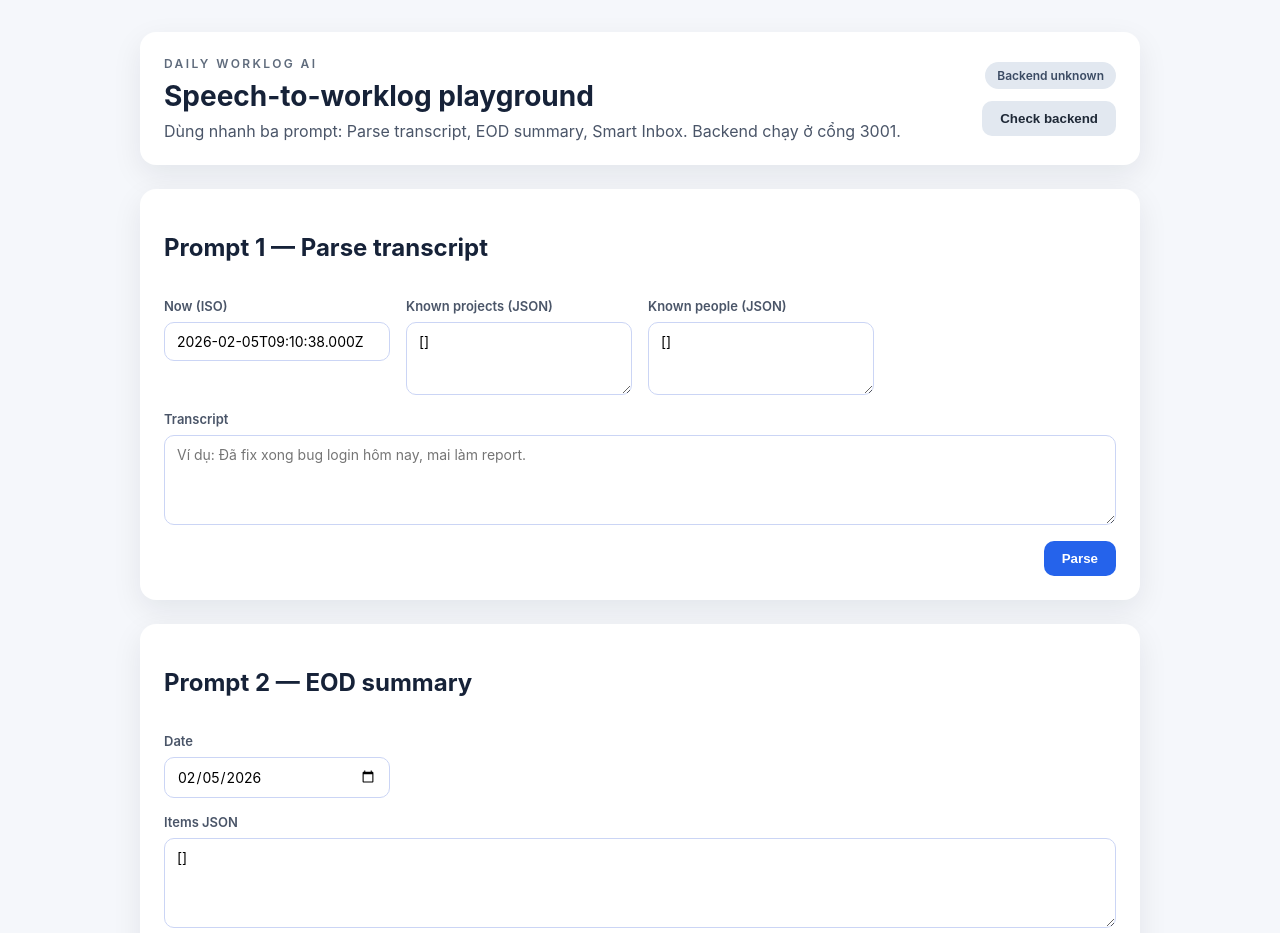
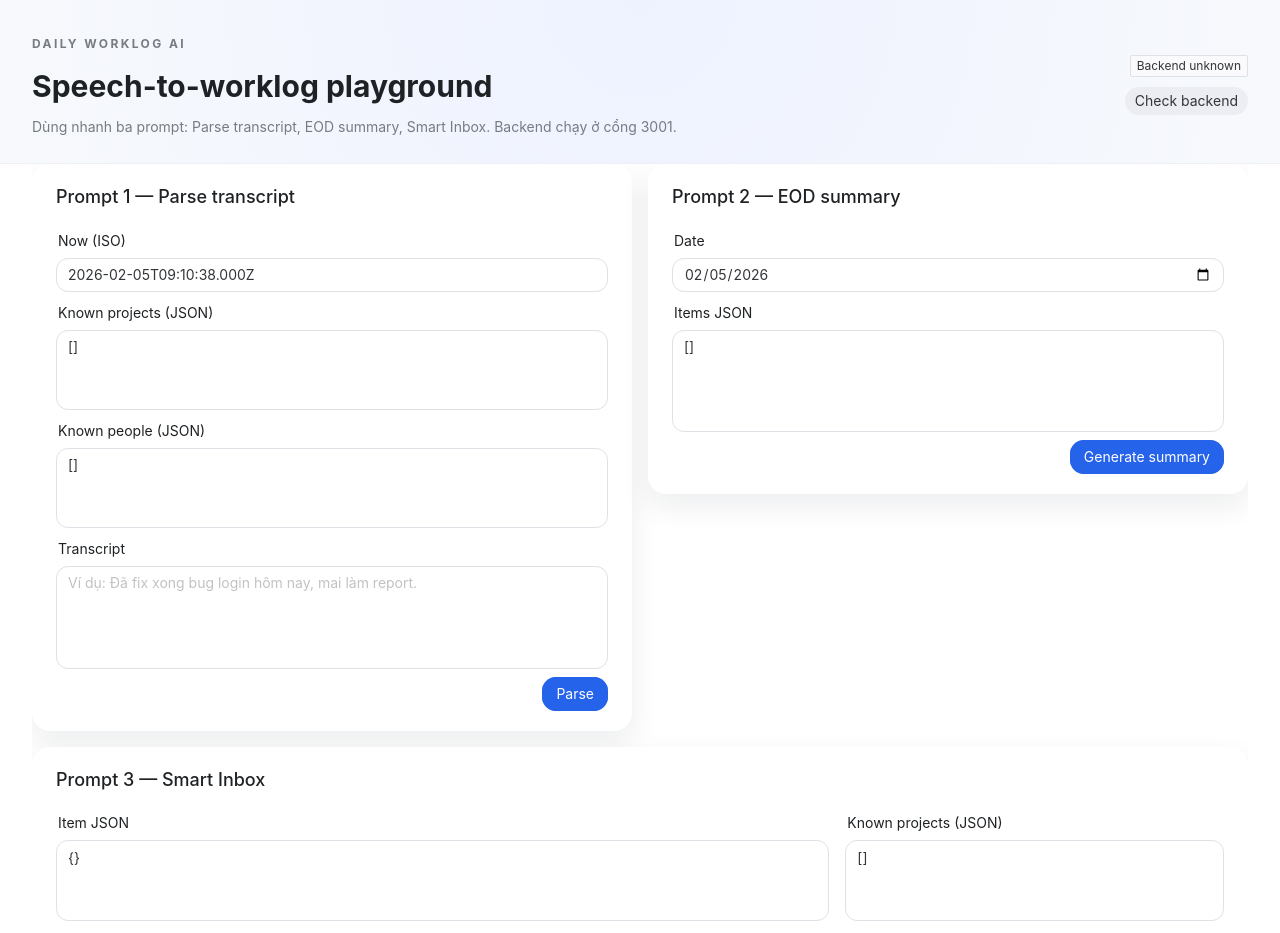
Before and after one commit to ngoclp2000/DailyWorkLog, a Vue app in the folder frontend/: page / in a window 1280 px wide. Shown: the top 933 px of the page. Built offline with nearby package versions, Linux system fonts and the light colour scheme.

Commit message:
Adopt Naive UI for frontend layout

```diff
--- a/frontend/package.json
+++ b/frontend/package.json
@@ -9,6 +9,7 @@
     "preview": "vite preview --host 0.0.0.0 --port 3000"
   },
   "dependencies": {
+    "naive-ui": "^2.38.0",
     "vue": "^3.4.31"
   },
   "devDependencies": {
--- a/frontend/src/App.vue
+++ b/frontend/src/App.vue
@@ -1,88 +1,135 @@
 <template>
-  <div class="app">
-    <header class="hero">
+  <n-config-provider :theme-overrides="themeOverrides">
+    <n-layout class="app">
+      <n-layout-header class="hero" bordered>
         <div>
-        <p class="eyebrow">Daily Worklog AI</p>
-        <h1>Speech-to-worklog playground</h1>
-        <p class="subtitle">
+          <n-text class="eyebrow" depth="3">Daily Worklog AI</n-text>
+          <n-h1 class="hero-title">Speech-to-worklog playground</n-h1>
+          <n-text depth="3">
             Dùng nhanh ba prompt: Parse transcript, EOD summary, Smart Inbox. Backend chạy ở cổng 3001.
-        </p>
+          </n-text>
         </div>
         <div class="status">
-        <span :class="['badge', backendStatus]">{{ backendStatusLabel }}</span>
-        <button class="ghost" type="button" @click="checkBackend">Check backend</button>
+          <n-tag :type="backendStatusType" size="small">{{ backendStatusLabel }}</n-tag>
+          <n-button secondary size="small" @click="checkBackend">Check backend</n-button>
         </div>
-    </header>
+      </n-layout-header>
 
-    <section class="card">
-      <h2>Prompt 1 — Parse transcript</h2>
-      <div class="grid">
-        <label>
-          <span>Now (ISO)</span>
-          <input v-model="parseForm.now" type="text" placeholder="2024-07-05T09:00:00+08:00" />
-        </label>
-        <label>
-          <span>Known projects (JSON)</span>
-          <textarea v-model="parseForm.knownProjects" rows="3"></textarea>
-        </label>
-        <label>
-          <span>Known people (JSON)</span>
-          <textarea v-model="parseForm.knownPeople" rows="3"></textarea>
-        </label>
-        <label class="full">
-          <span>Transcript</span>
-          <textarea v-model="parseForm.transcript" rows="4" placeholder="Ví dụ: Đã fix xong bug login hôm nay, mai làm report."></textarea>
-        </label>
+      <n-layout-content class="content">
+        <n-grid x-gap="16" y-gap="16" cols="1 900:2">
+          <n-grid-item>
+            <n-card title="Prompt 1 — Parse transcript" class="card" :bordered="false">
+              <n-form label-placement="top" :show-feedback="false">
+                <n-grid x-gap="16" y-gap="12" cols="1 640:2">
+                  <n-grid-item>
+                    <n-form-item label="Now (ISO)">
+                      <n-input v-model:value="parseForm.now" placeholder="2024-07-05T09:00:00+08:00" />
+                    </n-form-item>
+                  </n-grid-item>
+                  <n-grid-item>
+                    <n-form-item label="Known projects (JSON)">
+                      <n-input v-model:value="parseForm.knownProjects" type="textarea" :autosize="{ minRows: 3 }" />
+                    </n-form-item>
+                  </n-grid-item>
+                  <n-grid-item>
+                    <n-form-item label="Known people (JSON)">
+                      <n-input v-model:value="parseForm.knownPeople" type="textarea" :autosize="{ minRows: 3 }" />
+                    </n-form-item>
+                  </n-grid-item>
+                  <n-grid-item span="2">
+                    <n-form-item label="Transcript">
+                      <n-input
+                        v-model:value="parseForm.transcript"
+                        type="textarea"
+                        :autosize="{ minRows: 4 }"
+                        placeholder="Ví dụ: Đã fix xong bug login hôm nay, mai làm report."
+                      />
+                    </n-form-item>
+                  </n-grid-item>
+                </n-grid>
+              </n-form>
+              <div class="actions">
+                <n-button type="primary" @click="runParse">Parse</n-button>
               </div>
+              <n-code v-if="parseOutput" :code="parseOutput" language="json" class="output" />
+            </n-card>
+          </n-grid-item>
+
+          <n-grid-item>
+            <n-card title="Prompt 2 — EOD summary" class="card" :bordered="false">
+              <n-form label-placement="top" :show-feedback="false">
+                <n-grid x-gap="16" y-gap="12" cols="1">
+                  <n-grid-item>
+                    <n-form-item label="Date">
+                      <n-input v-model:value="summaryForm.date" type="date" />
+                    </n-form-item>
+                  </n-grid-item>
+                  <n-grid-item>
+                    <n-form-item label="Items JSON">
+                      <n-input v-model:value="summaryForm.items" type="textarea" :autosize="{ minRows: 4 }" />
+                    </n-form-item>
+                  </n-grid-item>
+                </n-grid>
+              </n-form>
               <div class="actions">
-        <button type="button" @click="runParse">Parse</button>
+                <n-button type="primary" @click="runSummary">Generate summary</n-button>
               </div>
-      <pre class="output" v-if="parseOutput">{{ parseOutput }}</pre>
-    </section>
+              <n-code v-if="summaryOutput" :code="summaryOutput" language="json" class="output" />
+            </n-card>
+          </n-grid-item>
 
-    <section class="card">
-      <h2>Prompt 2 — EOD summary</h2>
-      <div class="grid">
-        <label>
-          <span>Date</span>
-          <input v-model="summaryForm.date" type="date" />
-        </label>
-        <label class="full">
-          <span>Items JSON</span>
-          <textarea v-model="summaryForm.items" rows="4"></textarea>
-        </label>
+          <n-grid-item span="2">
+            <n-card title="Prompt 3 — Smart Inbox" class="card" :bordered="false">
+              <n-form label-placement="top" :show-feedback="false">
+                <n-grid x-gap="16" y-gap="12" cols="1 700:3">
+                  <n-grid-item span="2">
+                    <n-form-item label="Item JSON">
+                      <n-input v-model:value="inboxForm.item" type="textarea" :autosize="{ minRows: 3 }" />
+                    </n-form-item>
+                  </n-grid-item>
+                  <n-grid-item>
+                    <n-form-item label="Known projects (JSON)">
+                      <n-input v-model:value="inboxForm.knownProjects" type="textarea" :autosize="{ minRows: 3 }" />
+                    </n-form-item>
+                  </n-grid-item>
+                  <n-grid-item>
+                    <n-form-item label="Recent items (JSON)">
+                      <n-input v-model:value="inboxForm.recentItems" type="textarea" :autosize="{ minRows: 3 }" />
+                    </n-form-item>
+                  </n-grid-item>
+                </n-grid>
+              </n-form>
+              <div class="actions">
+                <n-button type="primary" @click="runInbox">Suggest action</n-button>
               </div>
-      <div class="actions">
-        <button type="button" @click="runSummary">Generate summary</button>
-      </div>
-      <pre class="output" v-if="summaryOutput">{{ summaryOutput }}</pre>
-    </section>
-
-    <section class="card">
-      <h2>Prompt 3 — Smart Inbox</h2>
-      <div class="grid">
-        <label class="full">
-          <span>Item JSON</span>
-          <textarea v-model="inboxForm.item" rows="3"></textarea>
-        </label>
-        <label>
-          <span>Known projects (JSON)</span>
-          <textarea v-model="inboxForm.knownProjects" rows="3"></textarea>
-        </label>
-        <label>
-          <span>Recent items (JSON)</span>
-          <textarea v-model="inboxForm.recentItems" rows="3"></textarea>
-        </label>
-      </div>
-      <div class="actions">
-        <button type="button" @click="runInbox">Suggest action</button>
-      </div>
-      <pre class="output" v-if="inboxOutput">{{ inboxOutput }}</pre>
-    </section>
-  </div>
+              <n-code v-if="inboxOutput" :code="inboxOutput" language="json" class="output" />
+            </n-card>
+          </n-grid-item>
+        </n-grid>
+      </n-layout-content>
+    </n-layout>
+  </n-config-provider>
 </template>
 
 <script setup lang="ts">
+import {
+  NButton,
+  NCard,
+  NCode,
+  NConfigProvider,
+  NForm,
+  NFormItem,
+  NGrid,
+  NGridItem,
+  NH1,
+  NInput,
+  NLayout,
+  NLayoutContent,
+  NLayoutHeader,
+  NTag,
+  NText,
+  type GlobalThemeOverrides
+} from "naive-ui";
 import { computed, reactive, ref } from "vue";
 
 const backendStatus = ref<"idle" | "online" | "offline">("idle");
@@ -114,6 +161,30 @@ const backendStatusLabel = computed(() => {
   if (backendStatus.value === "offline") return "Backend offline";
   return "Backend unknown";
 });
+
+const backendStatusType = computed(() => {
+  if (backendStatus.value === "online") return "success";
+  if (backendStatus.value === "offline") return "error";
+  return "default";
+});
+
+const themeOverrides: GlobalThemeOverrides = {
+  common: {
+    primaryColor: "#2563eb",
+    primaryColorHover: "#1d4ed8",
+    borderRadius: "14px"
+  },
+  Card: {
+    borderRadius: "18px",
+    color: "#ffffff"
+  },
+  Input: {
+    borderRadius: "12px"
+  },
+  Button: {
+    borderRadius: "12px"
+  }
+};
 
 async function checkBackend() {
   try {
@@ -193,143 +264,61 @@ function prettyJson(raw: string) {
 :global(body) {
   margin: 0;
   font-family: "Inter", system-ui, sans-serif;
-  background: #f5f7fb;
-  color: #162238;
+  background: #f3f4f6;
+  color: #111827;
 }
 
 .app {
-  max-width: 1000px;
-  margin: 0 auto;
-  padding: 32px 24px 64px;
-  display: flex;
-  flex-direction: column;
-  gap: 24px;
+  min-height: 100vh;
+  background: radial-gradient(circle at top, #eef2ff 0%, #f8fafc 55%, #f3f4f6 100%);
 }
 
 .hero {
-  background: white;
-  padding: 24px;
-  border-radius: 16px;
-  box-shadow: 0 10px 30px rgba(15, 23, 42, 0.08);
+  padding: 32px 32px 24px;
   display: flex;
   justify-content: space-between;
   align-items: center;
   gap: 24px;
+  background: transparent;
+}
+
+.hero-title {
+  margin: 8px 0 6px;
+  font-weight: 700;
 }
 
 .eyebrow {
   font-size: 12px;
-  font-weight: 600;
+  font-weight: 700;
   letter-spacing: 0.2em;
-  color: #5f6b7c;
-  margin: 0 0 8px;
   text-transform: uppercase;
-}
-
-h1 {
-  margin: 0 0 8px;
-  font-size: 28px;
-}
-
-.subtitle {
-  margin: 0;
-  color: #4a5568;
 }
 
 .status {
   display: flex;
   flex-direction: column;
-  gap: 12px;
   align-items: flex-end;
+  gap: 10px;
 }
 
-.badge {
-  padding: 6px 12px;
-  border-radius: 999px;
-  font-size: 12px;
-  font-weight: 600;
-  background: #e2e8f0;
-  color: #3b4b63;
-}
-
-.badge.online {
-  background: #dcfce7;
-  color: #166534;
-}
-
-.badge.offline {
-  background: #fee2e2;
-  color: #991b1b;
+.content {
+  padding: 0 32px 48px;
 }
 
 .card {
-  background: white;
-  padding: 24px;
-  border-radius: 16px;
-  box-shadow: 0 10px 30px rgba(15, 23, 42, 0.08);
-  display: flex;
-  flex-direction: column;
-  gap: 16px;
-}
-
-.grid {
-  display: grid;
-  grid-template-columns: repeat(auto-fit, minmax(220px, 1fr));
-  gap: 16px;
-}
-
-label {
-  display: flex;
-  flex-direction: column;
-  gap: 8px;
-  font-size: 13px;
-  font-weight: 600;
-  color: #4a5568;
-}
-
-label.full {
-  grid-column: 1 / -1;
-}
-
-input,
-textarea {
-  padding: 10px 12px;
-  border-radius: 10px;
-  border: 1px solid #cbd5f5;
-  font-size: 14px;
-  font-family: "Inter", system-ui, sans-serif;
-}
-
-textarea {
-  resize: vertical;
+  box-shadow: 0 12px 30px rgba(15, 23, 42, 0.08);
 }
 
 .actions {
   display: flex;
   justify-content: flex-end;
-}
-
-button {
-  border: none;
-  background: #2563eb;
-  color: white;
-  padding: 10px 18px;
-  border-radius: 10px;
-  font-weight: 600;
-  cursor: pointer;
-}
-
-button.ghost {
-  background: #e2e8f0;
-  color: #1f2937;
+  margin-top: 8px;
 }
 
 .output {
+  margin-top: 16px;
+  border-radius: 12px;
   background: #0f172a;
   color: #e2e8f0;
-  padding: 16px;
-  border-radius: 12px;
-  font-size: 12px;
-  overflow-x: auto;
 }
 </style>
```
Also changed, not shown: 1 other file (tests, documents, lock files or other folders). Lines whose indentation alone changed are shown as unchanged.
